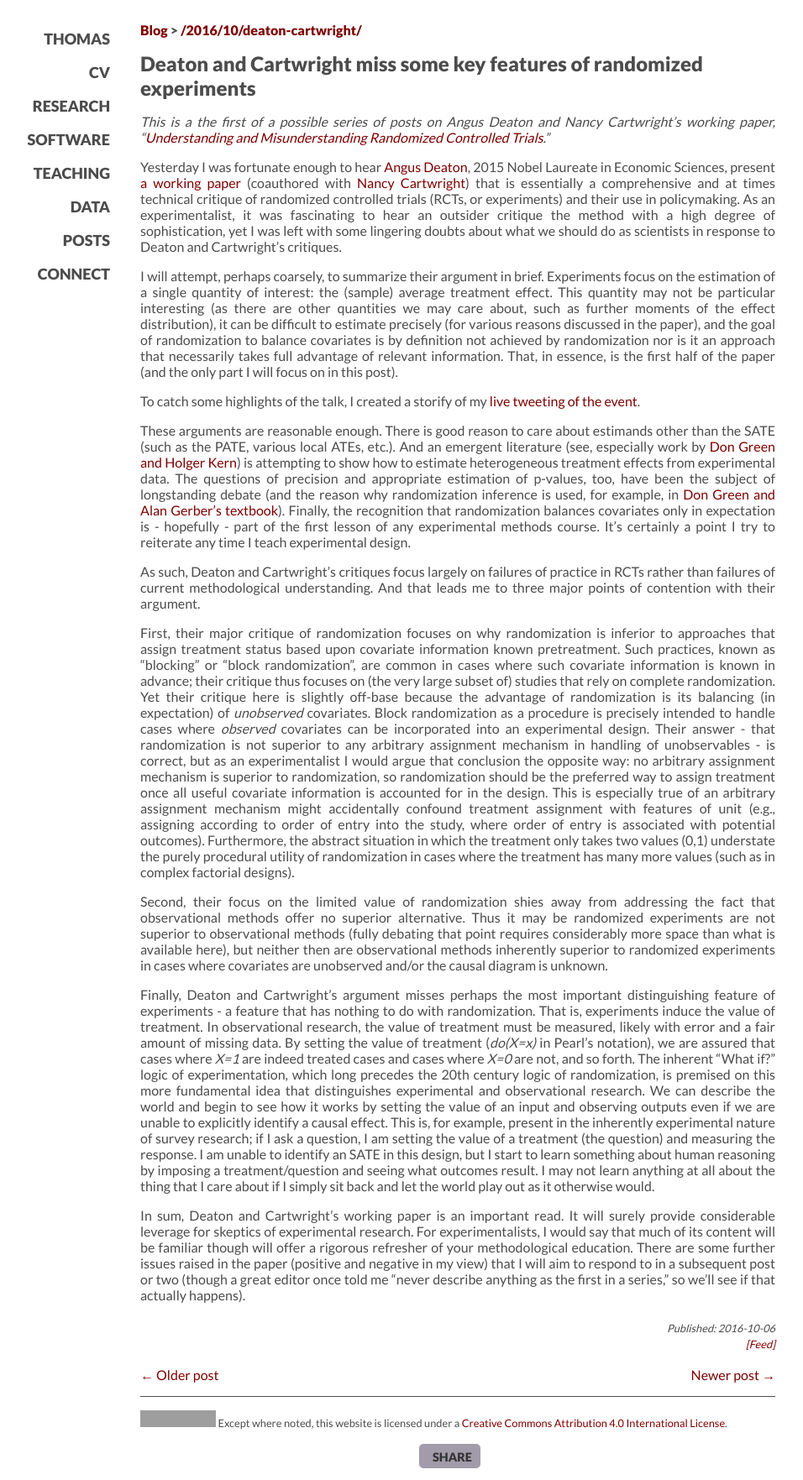
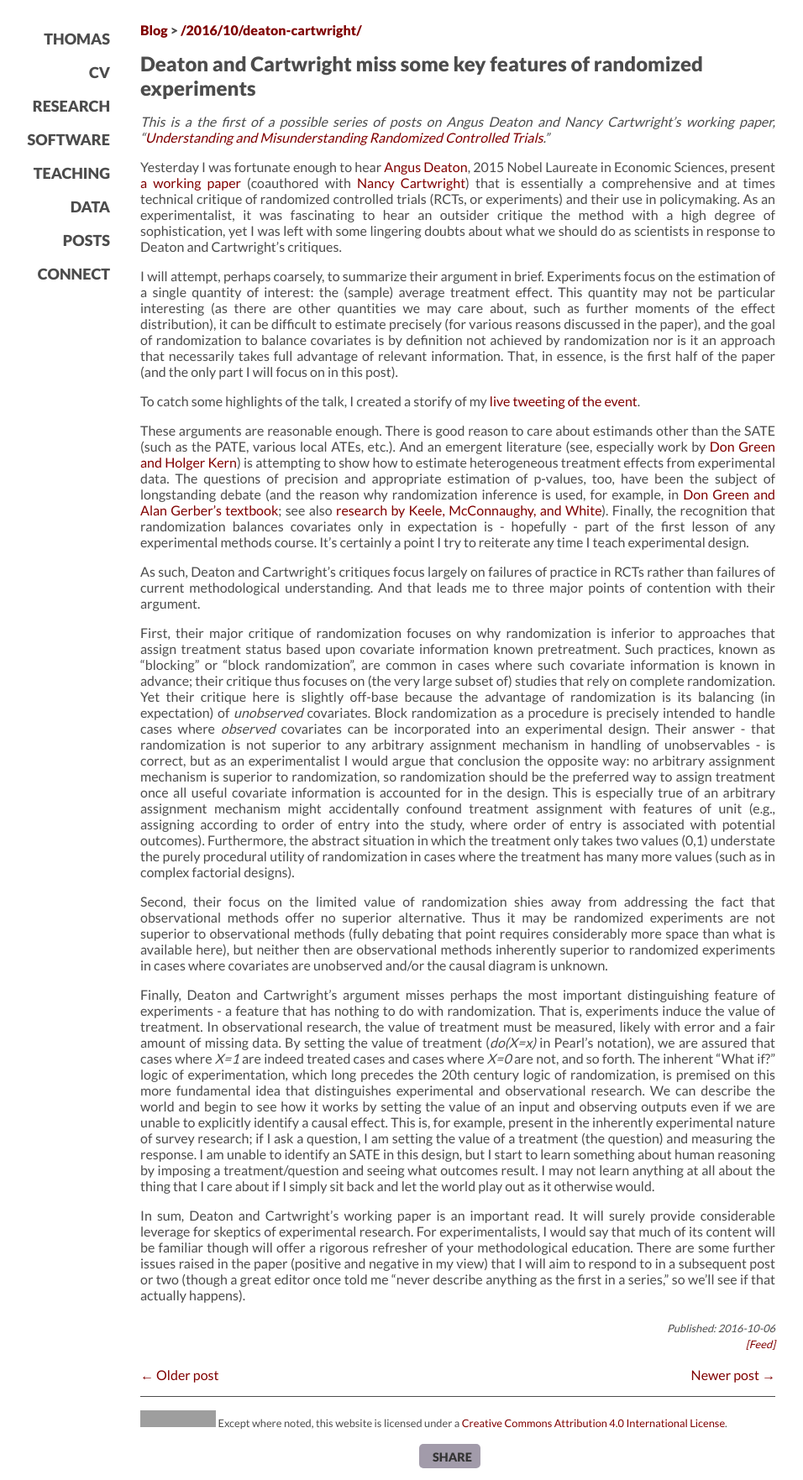
Before and after one commit to leeper/leeper.github.io, a Jekyll site: the page built from _posts/2016-10-06-deaton-cartwright.md, in a window 1280 px wide. Shown: the whole page at 84% size, without its empty margins (95-1051 px from the left). Built offline with Jekyll 4.4.1, drawn with Linux system fonts in a browser that asks for light colours; some web fonts are replaced; grey boxes are pictures that could not be loaded.

Commit message:
Update 2016-10-06-deaton-cartwright.md

```diff
--- a/_posts/2016-10-06-deaton-cartwright.md
+++ b/_posts/2016-10-06-deaton-cartwright.md
@@ -18,7 +18,7 @@ I will attempt, perhaps coarsely, to summarize their argument in brief. Experime
 
 To catch some highlights of the talk, I created a storify of my [live tweeting of the event](//storify.com/thosjleeper/angus-deaton-talk-at-lse).
 
-These arguments are reasonable enough. There is good reason to care about estimands other than the SATE (such as the PATE, various local ATEs, etc.). And an emergent literature (see, especially work by [Don Green and Holger Kern](http://poq.oxfordjournals.org/content/76/3/491.abstract)) is attempting to show how to estimate heterogeneous treatment effects from experimental data. The questions of precision and appropriate estimation of p-values, too, have been the subject of longstanding debate (and the reason why randomization inference is used, for example, in [Don Green and Alan Gerber's textbook](http://books.wwnorton.com/books/webad.aspx?id=24003)). Finally, the recognition that randomization balances covariates only in expectation is - hopefully - part of the first lesson of any experimental methods course. It's certainly a point I try to reiterate any time I teach experimental design.
+These arguments are reasonable enough. There is good reason to care about estimands other than the SATE (such as the PATE, various local ATEs, etc.). And an emergent literature (see, especially work by [Don Green and Holger Kern](http://poq.oxfordjournals.org/content/76/3/491.abstract)) is attempting to show how to estimate heterogeneous treatment effects from experimental data. The questions of precision and appropriate estimation of p-values, too, have been the subject of longstanding debate (and the reason why randomization inference is used, for example, in [Don Green and Alan Gerber's textbook](http://books.wwnorton.com/books/webad.aspx?id=24003); see also [research by Keele, McConnaughy, and White](http://onlinelibrary.wiley.com/doi/10.1111/j.1540-5907.2011.00576.x/full)). Finally, the recognition that randomization balances covariates only in expectation is - hopefully - part of the first lesson of any experimental methods course. It's certainly a point I try to reiterate any time I teach experimental design.
 
 As such, Deaton and Cartwright's critiques focus largely on failures of practice in RCTs rather than failures of current methodological understanding. And that leads me to three major points of contention with their argument.
 
```
